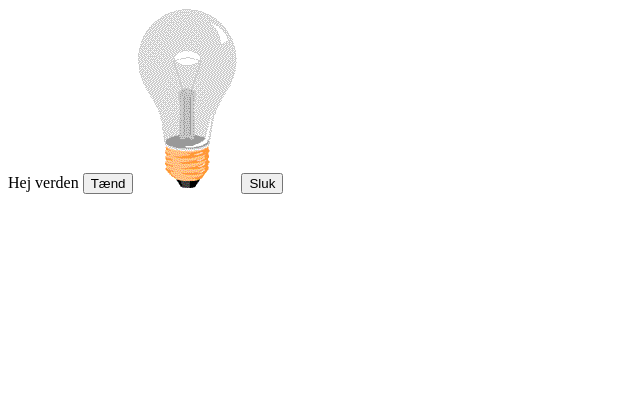
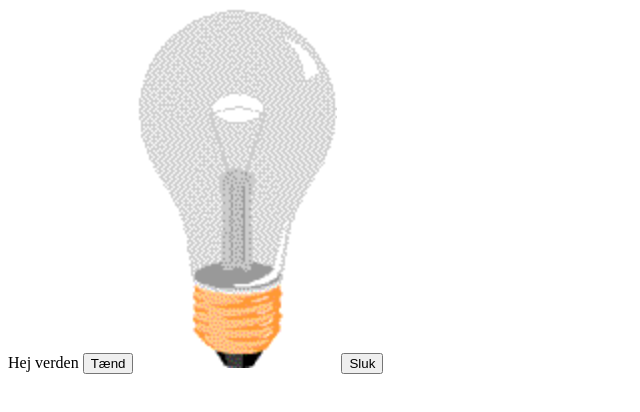
Before and after one commit to patrickn12/Patrick-Nielsen, a plain HTML site: page index.html in a window 1280 px wide. Shown: the whole page, without its empty margins (0-640 px from the left). Drawn offline with Linux system fonts and the light colour scheme.

Commit message:
Update index.html

```diff
--- a/index.html
+++ b/index.html
@@ -5,7 +5,7 @@
   <body>
     Hej verden
     <button onclick="document.getElementById('myImage').src='pic_bulbon.gif'">Tænd</button>
-    <img id="myImage" src="pic_bulboff.gif" style="width:100px">
+    <img id="myImage" src="pic_bulboff.gif" style="width:200px">
     <button onclick="document.getElementById('myImage').src='pic_bulboff.gif'">Sluk</button>
   </body>
 </html>
```
